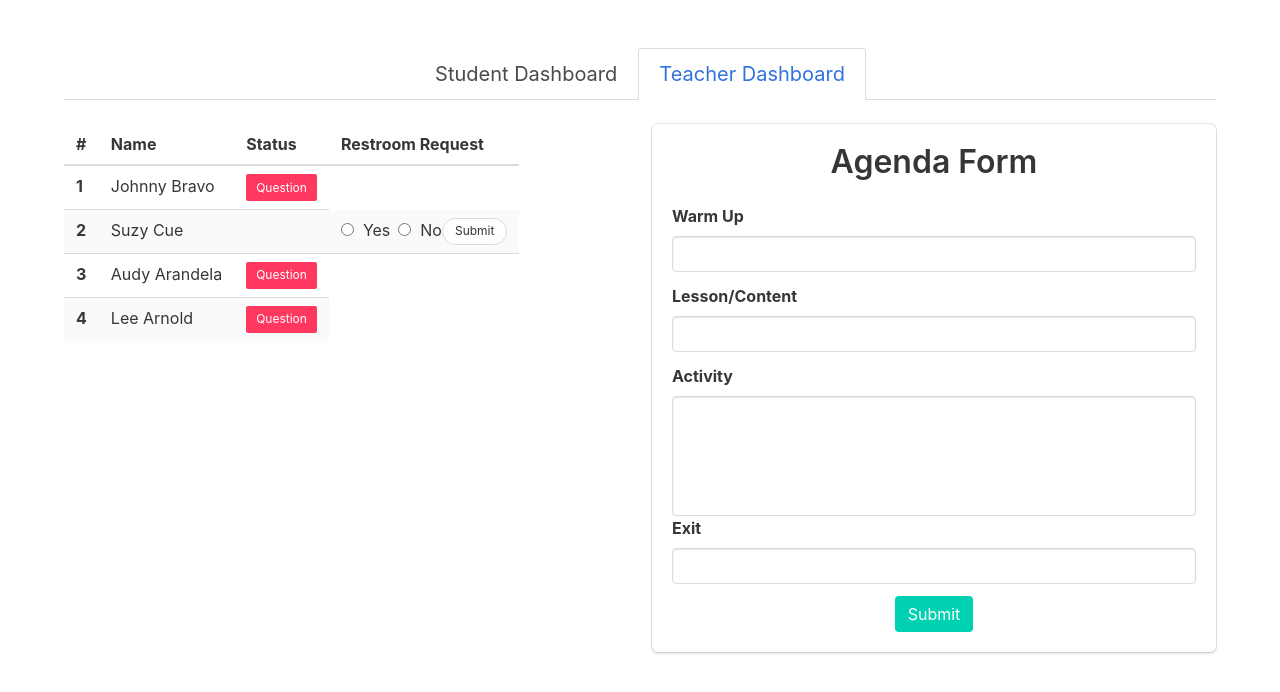
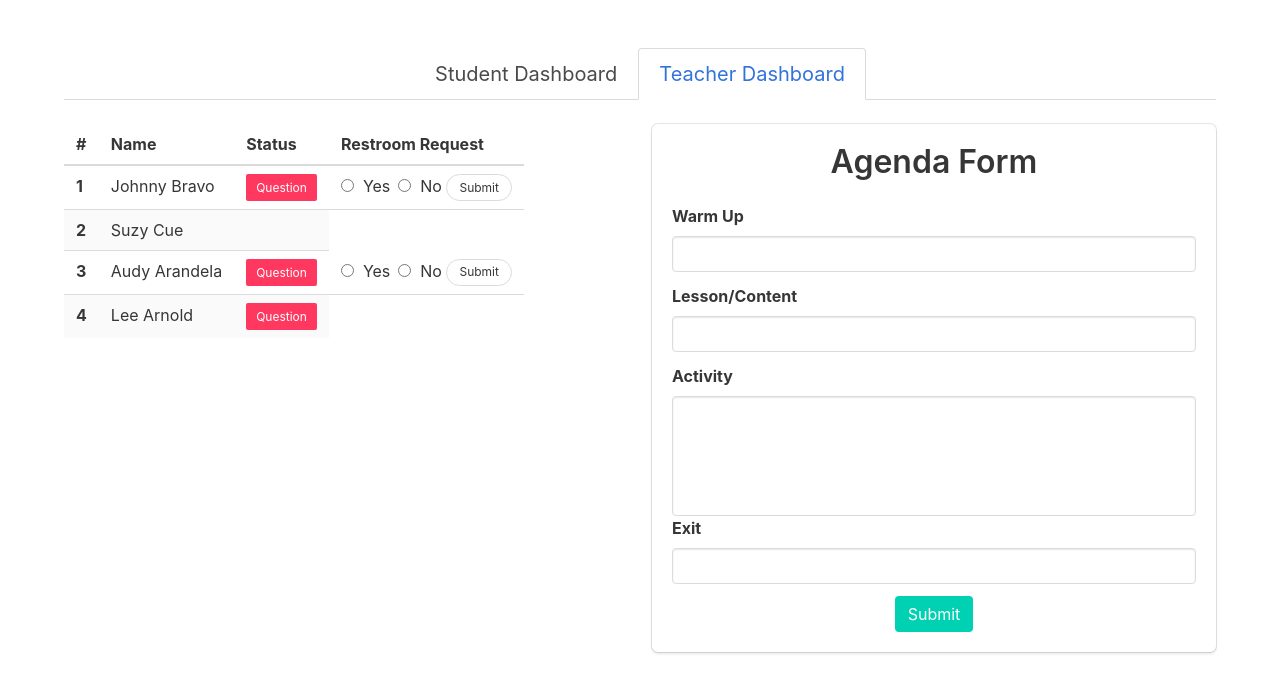
Before and after one commit to Lee-ArnoldIII/react-redux-cmap, a React (Create React App) app: page / in a window 1280 px wide. Both pictures are taken after a click on the item "Teacher Dashboard". Shown: the top 692 px of the page. Built offline with nearby package versions, Linux system fonts and the light colour scheme.

Commit message:
added the restroom function in teacher dash

```diff
--- a/src/components/teacher/RosterTable.js
+++ b/src/components/teacher/RosterTable.js
@@ -8,29 +8,8 @@ class RosterTable extends Component {
     super(props)
 
     this.state = {
-      requestRR: ''
+
     }
-    this.handleYesRequest = this.handleYesRequest.bind(this)
-    this.handleNoRequest = this.handleNoRequest.bind(this)
-    this.handleSubmit = this.handleSubmit.bind(this)
-  }
-
-  handleYesRequest (evt) {
-    console.log(evt.target.value)
-    this.setState({
-      requestRR: true
-    })
-  }
-
-  handleNoRequest (evt) {
-    console.log(evt.target.value)
-    this.setState({
-      requestRR: false
-    })
-  }
-
-  handleSubmit (evt) {
-    evt.preventDefault()
   }
 
   render () {
@@ -48,10 +27,7 @@ class RosterTable extends Component {
                     name={data.name}
                     index={index}
                     data={data}
-                    requestRR={this.state.requestRR}
-                    handleNoRequest={this.handleNoRequest}
-                    handleYesRequest={this.handleYesRequest}
-                    restroom={data.restroom} /> </tr> : null)
+                    studentRequestRR={data.restroom.request} /> </tr> : null)
             })}
           </tbody>
         </table>
--- a/src/components/teacher/RosterTableQuestion.js
+++ b/src/components/teacher/RosterTableQuestion.js
@@ -26,11 +26,6 @@ class RosterTableQuestion extends React.Component {
     this.props.answered(false, this.props.index)
   }
 
-  componentDidUpdate (prevProps) {
-    console.log('componentdidUpdate')
-    console.log('prevProps', prevProps)
-  }
-
   render () {
     return (
       <React.Fragment>
--- a/src/components/teacher/RosterTableRestroomRequest.js
+++ b/src/components/teacher/RosterTableRestroomRequest.js
@@ -1,26 +1,66 @@
-import React from 'react'
+import React, { Component } from 'react'
+import { connect } from 'react-redux'
 
-const RosterTableRestroomRequest = ({ requestRR, handleYesRequest, handleNoRequest }) => {
+class RosterTableRestroomRequest extends Component {
+  constructor (props) {
+    super(props)
+
+    this.state = {
+      requestRR: ''
+    }
+    this.handleYesRequest = this.handleYesRequest.bind(this)
+    this.handleNoRequest = this.handleNoRequest.bind(this)
+    this.handleSubmitRequest = this.handleSubmitRequest.bind(this)
+  }
+
+  handleYesRequest (evt) {
+    console.log(evt.target.value)
+    this.setState({ requestRR: true })
+  }
+
+  handleNoRequest (evt) {
+    console.log(evt.target.value)
+    this.setState({ requestRR: false })
+  }
+
+  handleSubmitRequest (evt) {
+    console.log('clicked')
+    const { index } = this.props
+    evt.preventDefault()
+    this.props.accepted(this.state.requestRR, index)
+    console.log(index)
+    console.log(this.state.requestRR)
+  }
+
+  render () {
     return (
       <React.Fragment>
         <td>
-        <form className='control'>
+          <form onSubmit={this.handleSubmitRequest} className='control'>
             <label className='radio'>
-            <input type='radio' name='answer' value={requestRR}
-              onChange={handleYesRequest} />
+              <input type='radio' name='answer' value={this.state.requestRR}
+                onChange={this.handleYesRequest} />
                      &nbsp;&nbsp;Yes
             </label>
             <label className='radio'>
-            <input type='radio' name='answer' value={requestRR}
-              onChange={handleNoRequest} />
-                     &nbsp;&nbsp;No
+              <input type='radio' name='answer' value={this.state.requestRR}
+                onChange={this.handleNoRequest} />
+                     &nbsp;&nbsp;No&nbsp;
             </label>
-          <a className='button is-small is-rounded'>Submit</a>
+            <a onClick={this.handleSubmitRequest} className='button is-small is-rounded'>Submit</a>
           </form>
         </td>
       </React.Fragment>
-
     )
   }
+}
 
-export default RosterTableRestroomRequest
+const mapDispatchToProps = (dispatch) => ({
+  accepted: (accepted, indexRR) => dispatch({
+    type: 'ACCEPT_RR',
+    accepted,
+    indexRR
+  })
+})
+
+export default connect(null, mapDispatchToProps)(RosterTableRestroomRequest)
--- a/src/components/teacher/RosterTableRow.js
+++ b/src/components/teacher/RosterTableRow.js
@@ -12,16 +12,9 @@ export default class RosterTableRow extends Component {
     }
   }
 
-  componentDidUpdate (prevProps) {
-    console.log('componentdidUpdate')
-    console.log('prevProps', prevProps)
-  }
-
   render () {
-    console.log('get render', this.props)
     const { data, index, name,
-      requestRR, handleNoRequest,
-      handleYesRequest, restroom
+      studentRequestRR
     } = this.props
     return (
       <React.Fragment>
@@ -31,10 +24,8 @@ export default class RosterTableRow extends Component {
             index={index}
             name={name}
             hasQuestion={data.question.hasQuestion} /> : <td />}
-        {restroom ? <RosterTableRestroomRequest
-          requestRR={requestRR}
-          handleNoRequest={handleNoRequest}
-          handleYesRequest={handleYesRequest}
+        {studentRequestRR ? <RosterTableRestroomRequest
+          index={index}
         /> : null}
       </React.Fragment>
     )
--- a/src/reducers/reducer.js
+++ b/src/reducers/reducer.js
@@ -2,10 +2,10 @@
 // Populate with temporary data
 const initialState = {
   student: [
-    { name: 'Johnny Bravo', attendance: true, restroom: false, question: { hasQuestion: true, text: 'help' } },
-    { name: 'Suzy Cue', attendance: true, restroom: true, question: { hasQuestion: false, text: '' } },
-    { name: 'Audy Arandela', attendance: true, restroom: false, question: { hasQuestion: true, text: '' } },
-    { name: 'Lee Arnold', attendance: true, restroom: false, question: { hasQuestion: true, text: 'help' } }
+    { name: 'Johnny Bravo', attendance: true, restroom: { request: true, accepted: '' }, question: { hasQuestion: true, text: 'help' } },
+    { name: 'Suzy Cue', attendance: true, restroom: { request: false, accepted: '' }, question: { hasQuestion: false, text: '' } },
+    { name: 'Audy Arandela', attendance: true, restroom: { request: true, accepted: '' }, question: { hasQuestion: true, text: '' } },
+    { name: 'Lee Arnold', attendance: true, restroom: { request: false, accepted: '' }, question: { hasQuestion: true, text: 'help' } }
   ],
   agenda: {
     warmUp: { task: '', done: false },
@@ -15,32 +15,32 @@ const initialState = {
   }
 }
 
-const agendaReducer = (state = initialState, action) => {
-  // Add more cases (delete, toggleRR, adding student, etc..)
-  // Or add different reducers (student/attendance, restroom)
+const reducer = (state = initialState, action) => {
   console.log('action in reducer', action)
   const { warmUpText, lessonText, activityText,
-    exitText, answered, index } = action
+    exitText, answered, index, accepted, indexRR } = action
 
   switch (action.type) {
     case 'ADD_AGENDA':
-      return {
-        ...state,
-        agenda: {
-          warmUp: { task: warmUpText, done: false },
-          lesson: { task: lessonText, done: false },
-          activity: { task: activityText, done: false },
-          exit: { task: exitText, done: false }
-        }
+      let newStateAgenda = JSON.parse(JSON.stringify(state))
+      newStateAgenda.agenda = {
+        warmUp: { task: warmUpText, done: false },
+        lesson: { task: lessonText, done: false },
+        activity: { task: activityText, done: false },
+        exit: { task: exitText, done: false }
       }
+      return newStateAgenda
     case 'DELETE_QUESTION':
-      console.log(state.student[index].question)
-      let newState = JSON.parse(JSON.stringify(state))
-      newState.student[index].question = { hasQuestion: answered, text: '' }
-      return newState
+      let newStateQuestion = JSON.parse(JSON.stringify(state))
+      newStateQuestion.student[index].question = { hasQuestion: answered, text: '' }
+      return newStateQuestion
+    case 'ACCEPT_RR':
+      let newStateRR = JSON.parse(JSON.stringify(state))
+      newStateRR.student[indexRR].restroom = { request: false, accepted }
+      return newStateRR
     default:
       return state
   }
 }
 
-export default agendaReducer
+export default reducer
```
Lines whose indentation alone changed are shown as unchanged.
